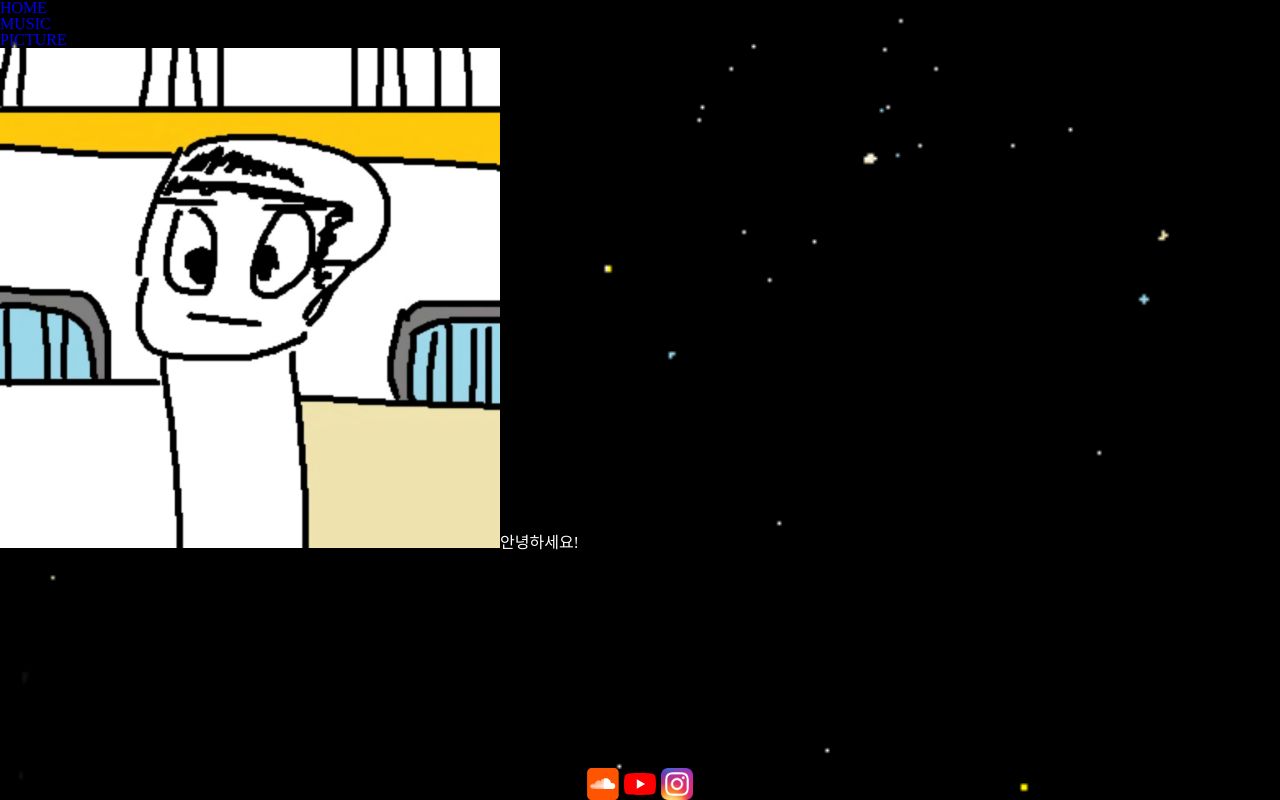
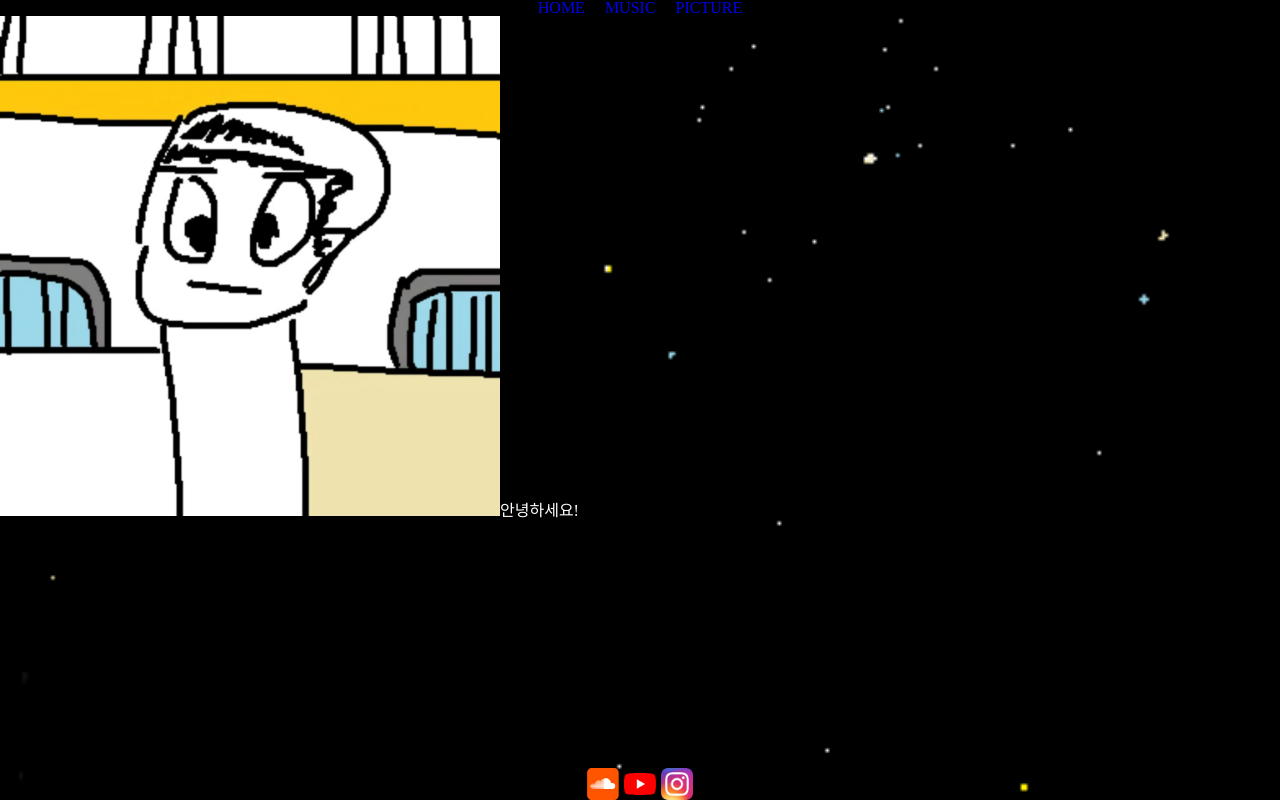
Before and after one commit to lovemagician/KANGCHANGU, a React (Vite) app: page / in a window 1280 px wide. Built offline with nearby package versions, Linux system fonts and the light colour scheme.

Commit message:
💄 add Navbar css

```diff
--- /dev/null
+++ b/src/components/layout/Navbar.css
@@ -0,0 +1,7 @@
+.navbar {
+  width: 100%;
+  display: flex;
+  justify-content: center;
+  align-items: center;
+  gap: 20px;
+}
--- a/src/components/layout/Navbar.jsx
+++ b/src/components/layout/Navbar.jsx
@@ -1,12 +1,13 @@
+import "./Navbar.css";
 import { Link } from "react-router-dom";
 
 function Navbar() {
   return (
-    <>
+    <div className="navbar">
       <Link to="/">HOME</Link>
       <Link to="/music">MUSIC</Link>
       <Link to="/picture">PICTURE</Link>
-    </>
+    </div>
   );
 }
 
```
